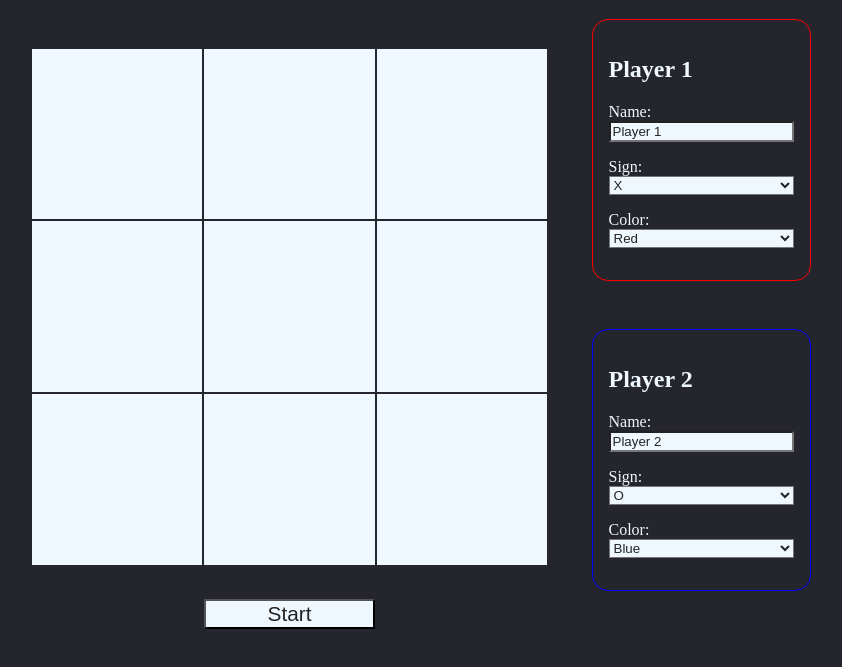
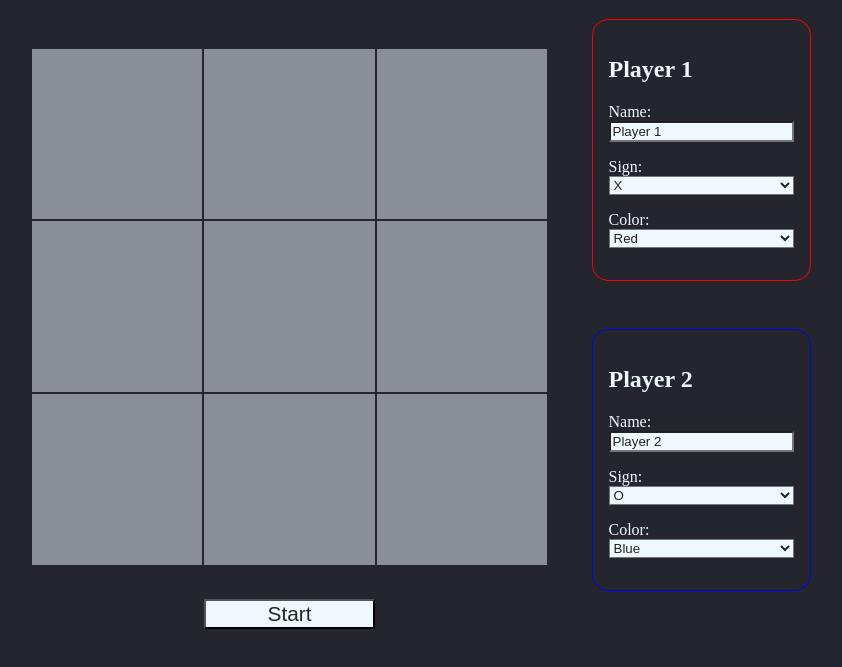
Before and after one commit to 02rasjac/tic-tac-toe, a website: page index.html in a window 1280 px wide. Shown: the part 61-728 px from the top of the page, without its empty margins (219-1061 px from the left). Drawn offline with Linux system fonts and the light colour scheme.

Commit message:
Add visual que for disabled gameboard

```diff
--- a/game.js
+++ b/game.js
@@ -49,6 +49,18 @@ const game = (() => {
     const reset = () => {
       squares.forEach((s) => {
         s.innerText = '';
+      });
+    };
+
+    const enable = () => {
+      squares.forEach((s) => {
+        s.classList.remove('disabled');
+      });
+    };
+
+    const disable = () => {
+      squares.forEach((s) => {
+        s.classList.add('disabled');
       });
     };
 
@@ -107,13 +119,13 @@ const game = (() => {
       return 2;
     };
 
-    return { select, reset };
+    return { select, reset, enable, disable };
   })();
 
   const player1 = playerFact(1);
   const player2 = playerFact(2);
   let currentPlayer = player1;
-  let ended = false;
+  let ended = true;
   let nSelected = 0;
 
   const select = (e) => {
@@ -126,6 +138,7 @@ const game = (() => {
       // Someone won
       console.log(currentPlayer.sign + ' won!');
       ended = true;
+      gameboard.disable();
     }
 
     currentPlayer = currentPlayer === player1 ? player2 : player1;
@@ -134,11 +147,13 @@ const game = (() => {
       // No-one won
       console.log("It's a tie!");
       ended = true;
+      gameboard.disable();
     }
   };
 
   const startReset = () => {
     gameboard.reset();
+    gameboard.enable();
     nSelected = 0;
     ended = false;
     player1.update();
--- a/index.html
+++ b/index.html
@@ -11,15 +11,15 @@
     <h1>Play Tic-Tac-Toe!</h1>
     <div class="container">
       <div id="gameboard">
-        <div class="square"></div>
-        <div class="square"></div>
-        <div class="square"></div>
-        <div class="square"></div>
-        <div class="square"></div>
-        <div class="square"></div>
-        <div class="square"></div>
-        <div class="square"></div>
-        <div class="square"></div>
+        <div class="square disabled"></div>
+        <div class="square disabled"></div>
+        <div class="square disabled"></div>
+        <div class="square disabled"></div>
+        <div class="square disabled"></div>
+        <div class="square disabled"></div>
+        <div class="square disabled"></div>
+        <div class="square disabled"></div>
+        <div class="square disabled"></div>
         <button id="start-reset" class="btn-game-ctrl">Start</button>
       </div>
       <div class="creator">
--- a/style.css
+++ b/style.css
@@ -39,6 +39,10 @@ body {
   align-items: center;
 }
 
+.square.disabled {
+  background-color: rgba(240, 248, 255, 0.5);
+}
+
 #start-reset {
   font-size: 1.3rem;
   margin-top: 2rem;
```
